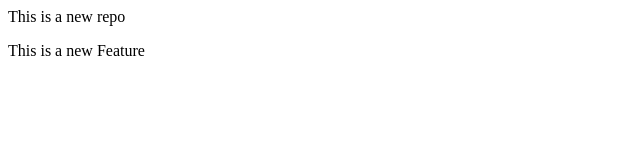
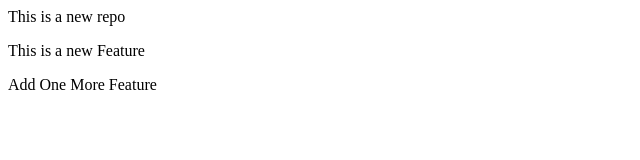
Before and after one commit to Farazno/Local-Repo, a plain HTML site: page Index.html in a window 1280 px wide. Shown: the whole page, without its empty margins (0-640 px from the left). Drawn offline with Linux system fonts and the light colour scheme.

Commit message:
Add one more feature

```diff
--- a/Index.html
+++ b/Index.html
@@ -2,3 +2,4 @@
  <p>
 
  </p>   This is a new Feature
+ <p> Add One More Feature</p>
```
